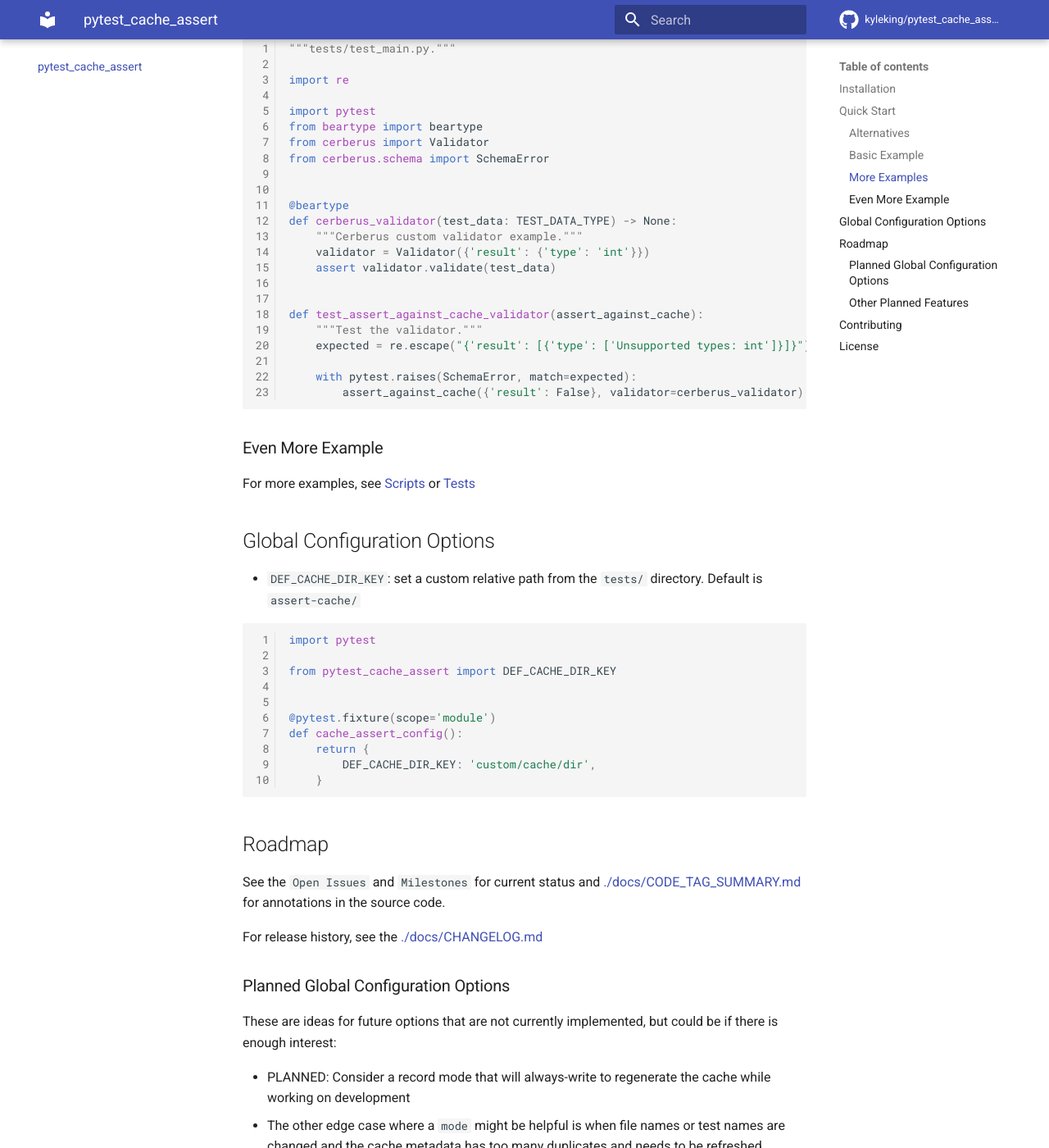
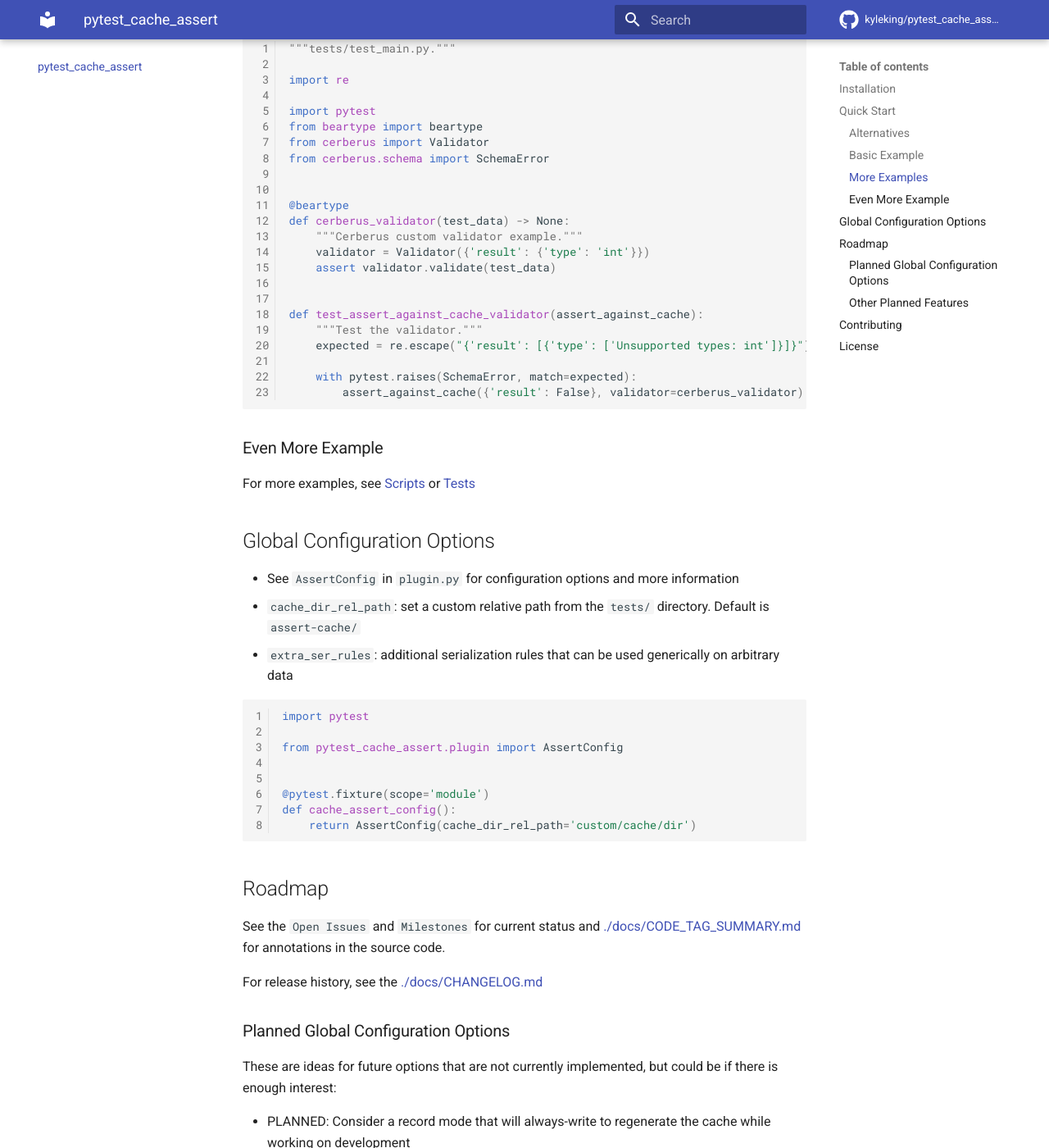
Before and after one commit to KyleKing/pytest_cache_assert, an MkDocs documentation site: the page built from docs/README.md, in a window 1280 px wide and 1400 px high, scrolled down 4029 px. Shown: the whole window at 82% size. Built offline with MkDocs 1.6.1 and Material for MkDocs 9.7.7, drawn with Linux system fonts in a browser that asks for light colours; comment, search, counter and statistics services are not loaded.

Commit message:
feat: improve configurability with AssertConfig

````diff
--- a/docs/README.md
+++ b/docs/README.md
@@ -174,7 +174,7 @@
 
 
 @beartype
-def cerberus_validator(test_data: TEST_DATA_TYPE) -> None:
+def cerberus_validator(test_data) -> None:
     """Cerberus custom validator example."""
     validator = Validator({'result': {'type': 'int'}})
     assert validator.validate(test_data)
@@ -194,19 +194,19 @@
 
 ## Global Configuration Options
 
-- `DEF_CACHE_DIR_KEY`: set a custom relative path from the `tests/` directory. Default is `assert-cache/`
+- See `AssertConfig` in `plugin.py` for configuration options and more information
+  - `cache_dir_rel_path`: set a custom relative path from the `tests/` directory. Default is `assert-cache/`
+  - `extra_ser_rules`: additional serialization rules that can be used generically on arbitrary data
 
 ```py
 import pytest
 
-from pytest_cache_assert import DEF_CACHE_DIR_KEY
+from pytest_cache_assert.plugin import AssertConfig
 
 
 @pytest.fixture(scope='module')
 def cache_assert_config():
-    return {
-        DEF_CACHE_DIR_KEY: 'custom/cache/dir',
-    }
+    return AssertConfig(cache_dir_rel_path='custom/cache/dir')
 ```
 
 ## Roadmap
--- a/pytest_cache_assert/__init__.py
+++ b/pytest_cache_assert/__init__.py
@@ -1,6 +1,6 @@
 """pytest_cache_assert."""
 
-from ._check_assert.constants import DEF_CACHE_DIR_KEY, DEF_CACHE_DIR_NAME, Wildcards  # noqa: F401
+from ._check_assert.constants import Wildcards  # noqa: F401
 from ._check_assert.key_rules import (  # noqa: F401
     Comparator, KeyRule, check_exact, check_suppress, check_type, gen_check_date_proximity, gen_check_date_range,
 )
````
Also changed, not shown: docs/docs/CHANGELOG.md (+4 -0 lines), docs/docs/CODE_TAG_SUMMARY.md (+2 -4 lines), docs/docs/DEVELOPER_GUIDE.md (+6 -5 lines), 5 other files.
